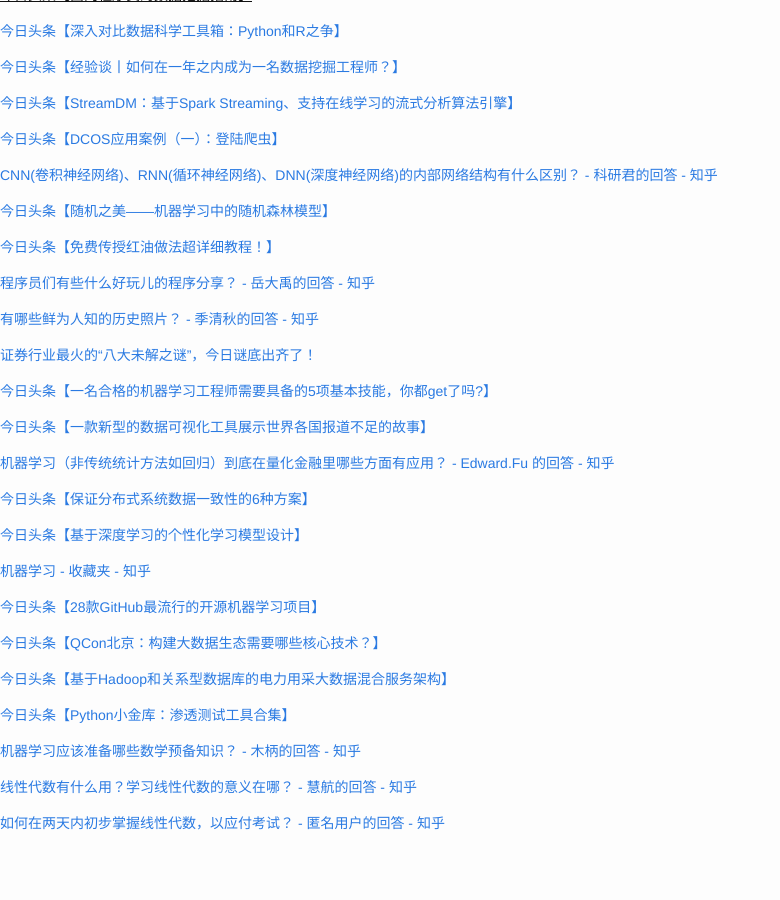
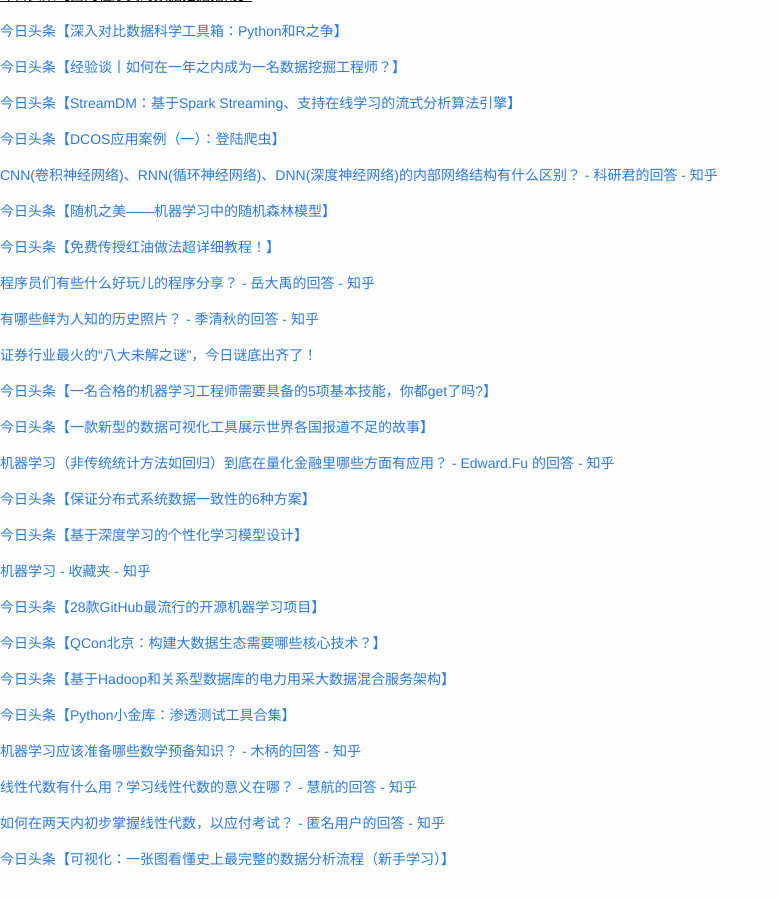
Before and after one commit to cnwarden/cnwarden.github.io, a Jekyll site: the page built from fav/index.md, in a window 1280 px wide and 900 px high, scrolled down 9822 px. Shown: the whole window, without its empty margins (0-780 px from the left). Built offline with Jekyll 4.4.1, drawn with Linux system fonts in a browser that asks for light colours; emoji names are drawn with the system emoji font; before the commit the page ends 10686 px from its top, so only the background shows below that.

Commit message:
auto commit

```diff
--- a/fav/index.md
+++ b/fav/index.md
@@ -590,3 +590,5 @@ title:  fav
 [线性代数有什么用？学习线性代数的意义在哪？ - 慧航的回答 - 知乎](http://www.zhihu.com/question/36845076/answer/74463428)
 
 [如何在两天内初步掌握线性代数，以应付考试？ - 匿名用户的回答 - 知乎](http://www.zhihu.com/question/20465968/answer/15207897)
+
+[今日头条【可视化：一张图看懂史上最完整的数据分析流程（新手学习）】](http://toutiao.com/group/6277312841812804097/?iid=4138920489&app=news_article&tt_from=android_share&utm_source=email&utm_medium=toutiao_android&utm_campaign=client_share)
```
